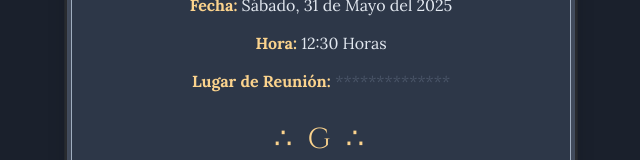
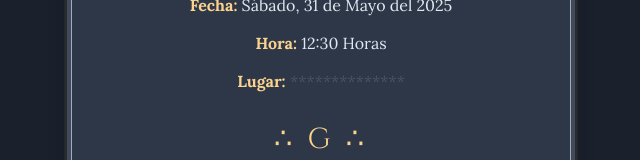
Before and after one commit to HenriquezDiego/event-page, a plain HTML site: page index.html in a window 1280 px wide. Shown: the part 432-592 px from the top of the page, without its empty margins (319-959 px from the left). Drawn offline with nearby package versions, Linux system fonts and the light colour scheme.

Commit message:
Update index.html

```diff
--- a/index.html
+++ b/index.html
@@ -30,7 +30,7 @@
             </p>
 
             <p>
-                <strong>Lugar de Reunión:</strong>
+                <strong>Lugar:</strong>
                 <span class="location-reveal">
                     <span class="location-placeholder">**************</span>
                     <span class="location-name">Tacos Hermanos</span>
```
